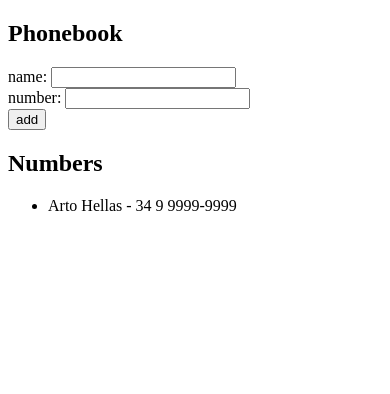
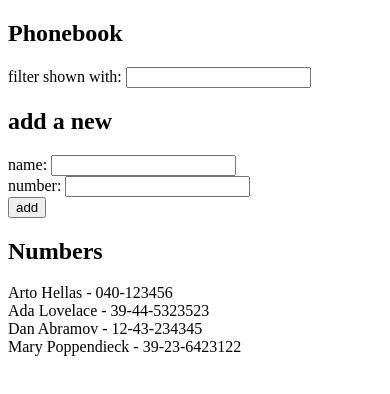
Before and after one commit to bruna-finholdt/fullstack-open-course, a React (Create React App) app in the folder part-2/phonebook/: page / in a window 390 px wide. Shown: the top 394 px of the page. Built offline with nearby package versions, Linux system fonts and the light colour scheme.

Commit message:
part 2 phonebook exercise 2.9

```diff
--- a/part-2/phonebook/src/App.js
+++ b/part-2/phonebook/src/App.js
@@ -2,10 +2,22 @@
 
 const App = () => {
   const [persons, setPersons] = useState([
-    { name: "Arto Hellas", number: "34 9 9999-9999" },
+    { name: "Arto Hellas", number: "040-123456", id: 1 },
+    { name: "Ada Lovelace", number: "39-44-5323523", id: 2 },
+    { name: "Dan Abramov", number: "12-43-234345", id: 3 },
+    { name: "Mary Poppendieck", number: "39-23-6423122", id: 4 },
   ]);
   const [newName, setNewName] = useState("");
   const [newNumber, setNewNumber] = useState("");
+  const [nameFilter, setNameFilter] = useState("");
+
+  const handleFilterChange = (event) => {
+    setNameFilter(event.target.value);
+  };
+
+  const filteredPersons = persons.filter((person) =>
+    person.name.toLowerCase().includes(nameFilter.toLowerCase())
+  );
 
   const handleNameChange = (event) => {
     console.log(event.target.value);
@@ -42,6 +54,11 @@
   return (
     <div>
       <h2>Phonebook</h2>
+      <div>
+        filter shown with:{" "}
+        <input value={nameFilter} onChange={handleFilterChange} />
+      </div>
+      <h2>add a new</h2>
       <form onSubmit={addPerson}>
         <div>
           name: <input value={newName} onChange={handleNameChange} />
@@ -54,9 +71,9 @@
         </div>
       </form>
       <h2>Numbers</h2>
-      <ul>
-        {persons.map((person) => (
-          <li key={person.name}>
+      <ul style={{ padding: 0 }}>
+        {filteredPersons.map((person) => (
+          <li style={{ listStyle: "none" }} key={person.id}>
             {person.name} - {person.number}
           </li>
         ))}
```
